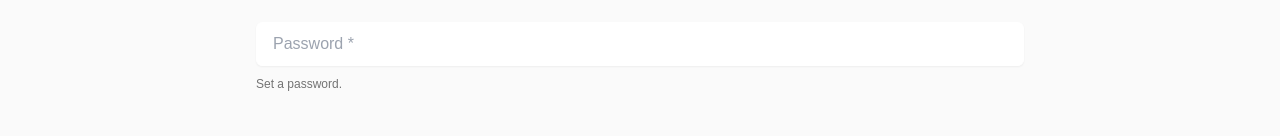
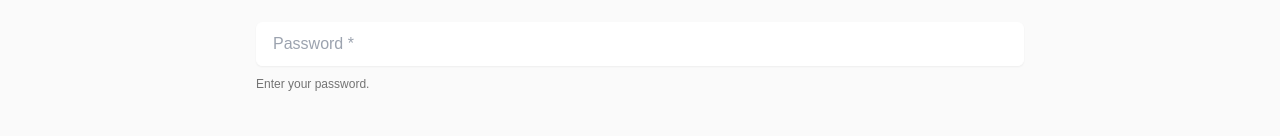
Before and after one commit to hacermelisyilmaz/E-Commerce-Project, a React (Create React App) app in the folder e-commerce/: page /login in a window 1280 px wide. Shown: the part 622-758 px from the top of the page. Built offline with nearby package versions, Linux system fonts and the light colour scheme.

Commit message:
LogIn form elements are set

```diff
--- a/e-commerce/src/pages/LogIn.js
+++ b/e-commerce/src/pages/LogIn.js
@@ -77,10 +77,6 @@ function LogIn({ data }) {
               type="password"
               {...register("password", {
                 required: `${password.errorMsg.required}`,
-                minLength: {
-                  value: 8,
-                  message: `${password.errorMsg.length}`,
-                },
               })}
             />
             {errors.password ? (
--- a/e-commerce/src/store/reducers/dataReducer.js
+++ b/e-commerce/src/store/reducers/dataReducer.js
@@ -260,10 +260,9 @@ export default function dataReducer() {
         password: {
           label: "Password:",
           placeholder: "Password *",
-          footnote: "Set a password.",
+          footnote: "Enter your password.",
           errorMsg: {
-            required: "Password field cannot be empty.",
-            length: "Name must be at least 8 characters.",
+            required: "Please enter your password.",
           },
         },
         button: "Log In",
```
